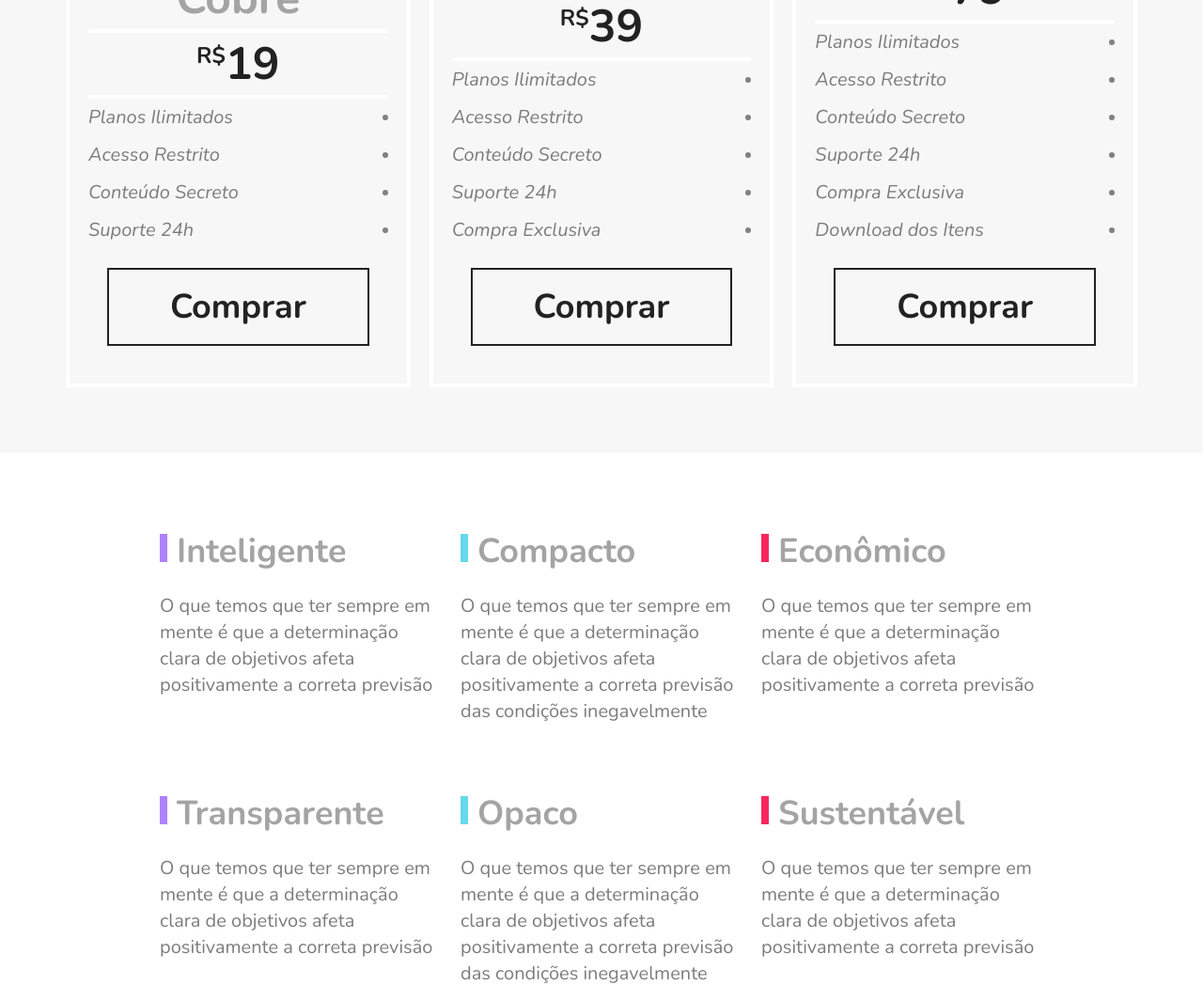
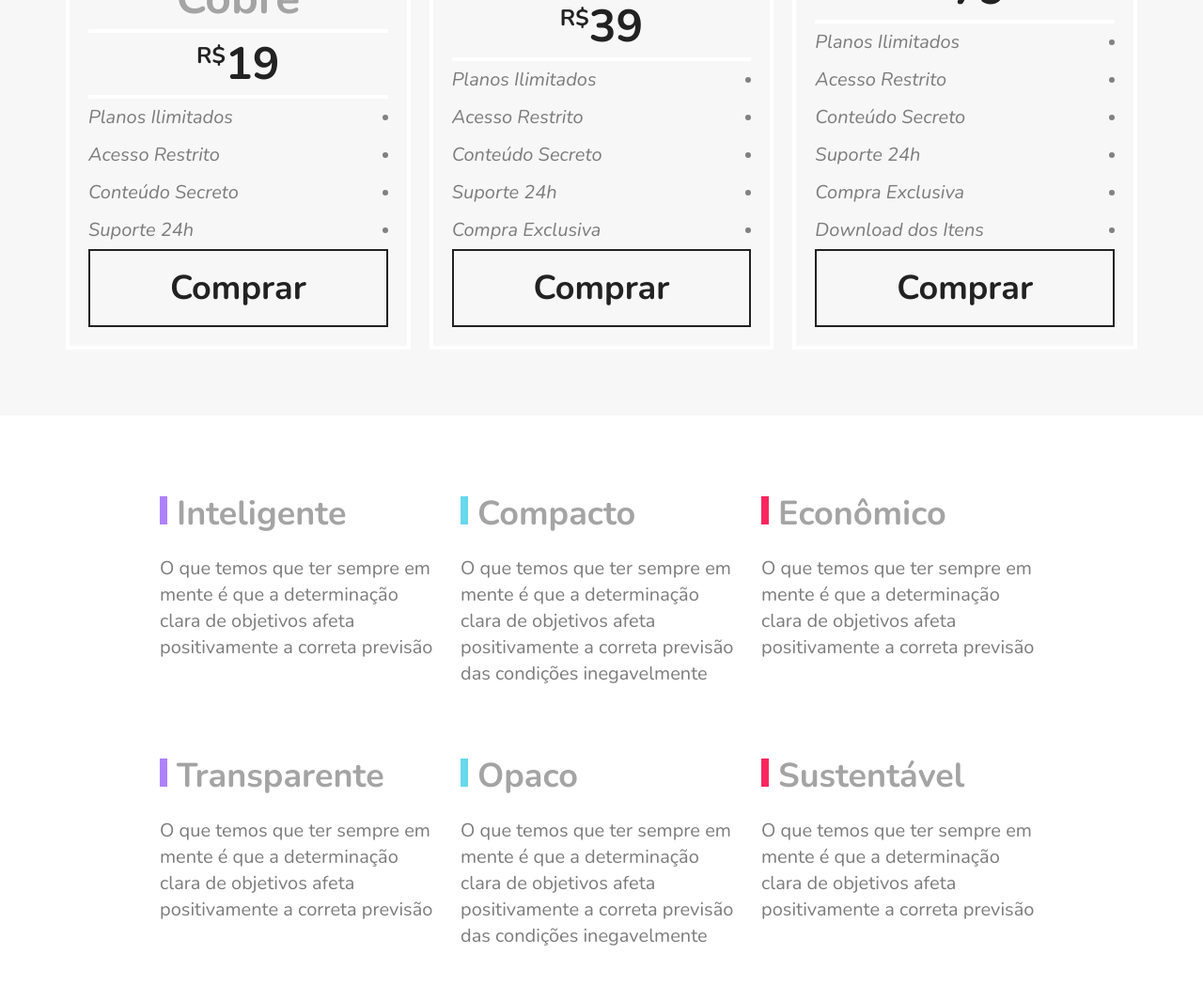
Before and after one commit to RenataHassum/flexbox, a plain HTML site: page index.html in a window 1280 px wide. Shown: the part 2088-3153 px from the top of the page at 94% size. Drawn offline with nearby package versions, Linux system fonts and the light colour scheme.

Commit message:
correção centro botão compra

```diff
--- a/style.css
+++ b/style.css
@@ -266,6 +266,10 @@ img {
   display: block;
 }
 
+.preco-detalhe a {
+  margin: 0 auto;
+}
+
 /* Qualidade */
 
 .qualidade {
```
